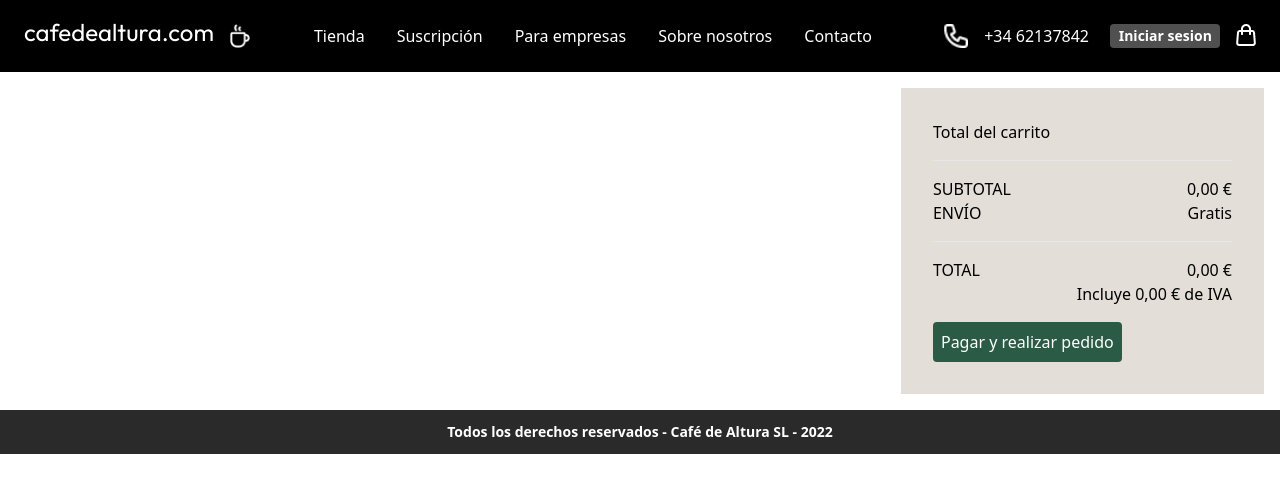
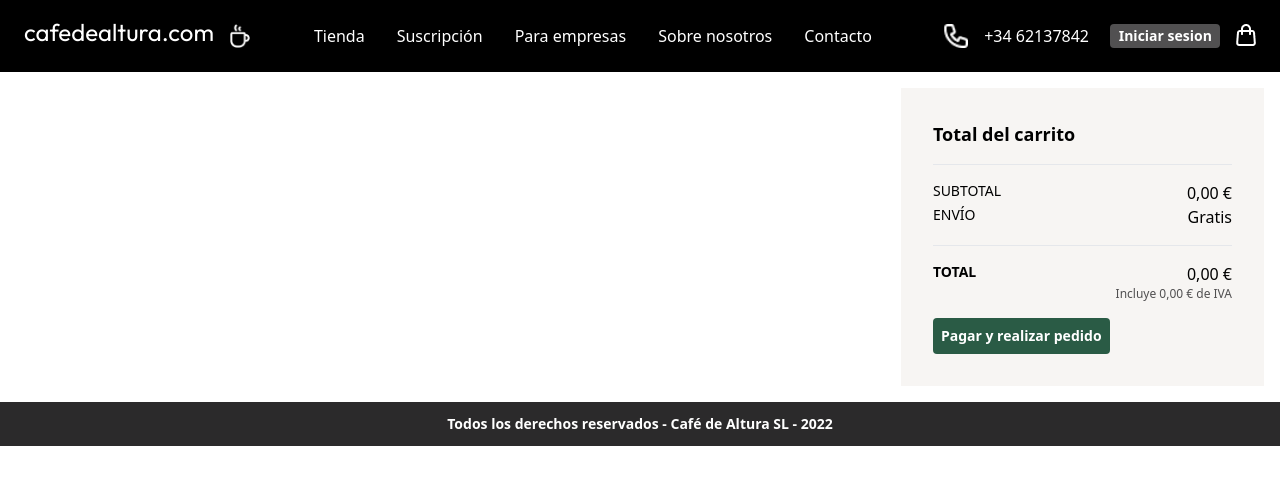
Before and after one commit to ceciliasegura/Cafe-de-altura-react, a React (Create React App) app: page /checkout in a window 1280 px wide. Shown: the top 492 px of the page. Built offline with nearby package versions, Linux system fonts and the light colour scheme; no server answers.

Commit message:
add code

```diff
--- a/src/components/Button/Button.jsx
+++ b/src/components/Button/Button.jsx
@@ -1,6 +1,6 @@
 import { useNavigate } from "react-router-dom";
 
-export default function Button ({text, color, url, background, disabled}){
+export default function Button ({text, color, url, background, disabled, boxShadow}){
     let navigate = useNavigate();
 
     function nextPath() {
@@ -8,6 +8,6 @@ export default function Button ({text, color, url, background, disabled}){
     }
 
     return (
-        <button className={color + " " + background + " p-2 rounded"} disabled={disabled} onClick={() => nextPath()}>{text}</button>
+        <button className={color + " " + background + " " +  boxShadow +" p-2 rounded text-sm	font-semibold"} disabled={disabled} onClick={() => nextPath()}>{text}</button>
     )
 }
--- a/src/components/CartResume/CartResume.jsx
+++ b/src/components/CartResume/CartResume.jsx
@@ -5,29 +5,30 @@ import Button from "../Button/Button";
 export default function CartResume({isCeckout}) {
     const {getPrice, free, subTotalPrice, totalPrice, iva} = useContext(CoffeContext)
 
-    return (<div className="p-8 bg-beige-coffe h-4/6">
-        <p>Total del carrito</p>
+    return (
+    <div className="p-8 bg-white-coffe h-4/6 p-6 h-[fit-content]">
+        <p className="text-lg font-semibold	">Total del carrito</p>
         <hr className="mt-4 mb-4" />
         <div className="flex justify-between gap-4">
-            <p>SUBTOTAL</p>
+            <p className="font-normal text-sm">SUBTOTAL</p>
             <p className="text-right">{getPrice(subTotalPrice)}</p>
         </div>
 
         <div className="flex justify-between gap-4">
-            <p>ENVÍO</p>
+            <p className="font-normal text-sm">ENVÍO</p>
             <p>{free ? 'Gratis' : '9,00 €'}</p>
         </div>
         <hr className="mt-4 mb-4" />
 
         <div className="flex justify-between gap-4">
-            <p>TOTAL</p>
+            <p className="text-sm font-semibold">TOTAL</p>
             <p>{getPrice(totalPrice)}</p>
         </div>
-        <p className="text-right">Incluye {iva} € de IVA</p>
+        <p className="text-right font-normal text-xs text-grey-coffe">Incluye {iva} € de IVA</p>
 
         <div className="flex gap-4 mt-4">
             <Button text={isCeckout ? "Pagar y realizar pedido" : "Ir a checkout"} color={"text-white"} url={isCeckout ? "/resume" : "/checkout"} background={"bg-green-coffe"} disabled={totalPrice === 0}/>
-            <a hidden={isCeckout} href="./shop" className="text-green-coffe">Seguir comprando</a>
+            <a hidden={isCeckout} href="./shop" className="text-green-coffe text-sm font-semibold">Seguir comprando</a>
         </div>
     </div>
     );
--- a/src/components/CoffeCard/CoffeCard.jsx
+++ b/src/components/CoffeCard/CoffeCard.jsx
@@ -27,7 +27,7 @@ export default function CoffeCard({ imgSrc, text, price, id }) {
 
     }
     return (
-        <div className="flex flex-col items-center gap-6 p-6 border border-taupe rounded-lg shadow-md hover:bg-beige-coffe transition-colors duration-500">
+        <div className="flex flex-col items-center gap-6 p-6 border border-taupe rounded-lg shadow-md hover:bg-white-coffe transition-colors duration-500">
             <img src={imgSrc} alt="" />
             <h4>{text}</h4>
             <p><span>{price}</span>€</p>
--- a/src/components/CoffeCard/CoffeCardShop.jsx
+++ b/src/components/CoffeCard/CoffeCardShop.jsx
@@ -8,7 +8,7 @@ export default function CoffeCardShop() {
     return (
         <div className="flex flex-col p-10 gap-10 justify-center ">
             <div>
-                <p className="text-2xl font-medium text-lime-800 text-center">Últimos orígenes</p>
+                <p className="text-2xl font-medium text-green-coffe text-center">Últimos orígenes</p>
             </div>
 
             <div className="flex justify-center items-center flex-wrap gap-6">
--- a/src/components/Header/Header.jsx
+++ b/src/components/Header/Header.jsx
@@ -17,7 +17,7 @@ export default function Header() {
             <div className="ml-auto flex flex-row gap-4">
                 <img src="assets/phone.png" alt="" />
                 <p className="text-white w-28">+34 62137842</p>
-                <button className="w-28 text-white bg-grey-coffe rounded font-semibold text-sm ">Iniciar sesion</button>
+                <button className="w-28 text-white bg-grey-coffe rounded font-semibold text-sm box-shadow: 0px 4px 4px rgba(0, 0, 0, 0.25);">Iniciar sesion</button>
                 <div className="flex gap-1">
                     <a href="/cart"><img src="assets/cart.png" alt="" /></a>
                     <p className={`text-white ${numberItemsInCart === 0? 'hidden' : ''}`}>{numberItemsInCart}</p>
--- a/src/components/HomeBanner/HomeBanner.jsx
+++ b/src/components/HomeBanner/HomeBanner.jsx
@@ -10,11 +10,11 @@ export default function HomeBanner() {
                 <p className="text-sm font-normal"> Trabajamos con agricultores de todo el mundo para seleccionar
                     los mejores granos de café y que puedas viajar desde la comodidad de tu hogar.</p>
                 <div className="flex gap-4">
-                    <Button text={"Descubrir origenes"} color={"text-white"} url={"/"} background={"bg-black-coffe"} />
-                    <Button text={"Comprar café"} color={"text-white"} url={"/shop"} background={"bg-green-coffe"}/>
+                    <Button text={"Descubrir origenes"} color={"text-white"} url={"/shop"} background={"bg-black-coffe"} boxShadow={"shadow-lg shadow-black"}/>
+                    <Button text={"Comprar café"} color={"text-white"} url={"/shop"} background={"bg-green-coffe"}boxShadow={"shadow-lg shadow-black"}/>
                 </div>
             </div>
-            <img src="assets/Hero.jpeg" alt="" className="rounded-3xl shadow-normal" />
+            <img src="assets/Hero.jpeg" alt="" className="rounded-3xl shadow-xl" />
         </div>
     )
 }
--- a/src/pages/Cart.jsx
+++ b/src/pages/Cart.jsx
@@ -21,7 +21,7 @@ export default function Cart() {
                <div>
                   <p className="text-lg font-semibold	">Productos</p>
                   {
-                     cart.length === 0 ? <p>La cesta está vacía</p> :
+                     cart.length === 0 ? <p className="my-4 p-8 bg-white-coffe">La cesta está vacía</p> :
                         cart.map((coffe, i) => {
                            return (
                               <div key={i}>
--- a/src/pages/Resume.jsx
+++ b/src/pages/Resume.jsx
@@ -19,8 +19,8 @@ export default function Resume() {
                         Lo recibirás dentro de las fechas acordadas en tu envío.
                         Hemos enviado un ticket a tu correo electrónico.</p>
                 </div>
-                <div className="p-8 bg-beige-coffe h-4/6">
-                    <p>Tu pedido</p>
+                <div className="p-8 bg-white-coffe h-4/6">
+                    <p className="text-lg font-semibold	">Tu pedido</p>
                     {
                         cart.map((coffe, i) => {
                             return (
@@ -34,18 +34,18 @@ export default function Resume() {
                     }
                     <hr className="mt-4 mb-4" />
                     <div className="flex justify-between gap-4">
-                        <p>SUBTOTAL</p>
+                        <p className="font-normal text-sm">SUBTOTAL</p>
                         <p className="text-right">{getPrice(subTotalPrice)}</p>
                     </div>
 
                     <div className="flex justify-between gap-4">
-                        <p>ENVÍO</p>
+                        <p className="font-normal text-sm">ENVÍO</p>
                         <p>{free ? 'Gratis' : '9,00 €'}</p>
                     </div>
                     <hr className="mt-4 mb-4" />
 
                     <div className="flex justify-between gap-4">
-                        <p>TOTAL</p>
+                        <p className="font-semibold text-sm">TOTAL</p>
                         <p>{getPrice(totalPrice)}</p>
                     </div>
                     <p className="text-right font-normal text-sm">Incluye {iva} € de IVA</p>
--- a/tailwind.config.js
+++ b/tailwind.config.js
@@ -22,7 +22,7 @@ module.exports = {
         'negro': '#2B2A2B',
         'hovercafe': '#E3DED7',
         'black-coffe': '#1F1815',
-
+        'white-coffe':'#F7F5F3'
       }
     },
   },
```
Also changed, not shown: src/components/ShippingCard/ShippingCard.jsx (+7 -7 lines).
